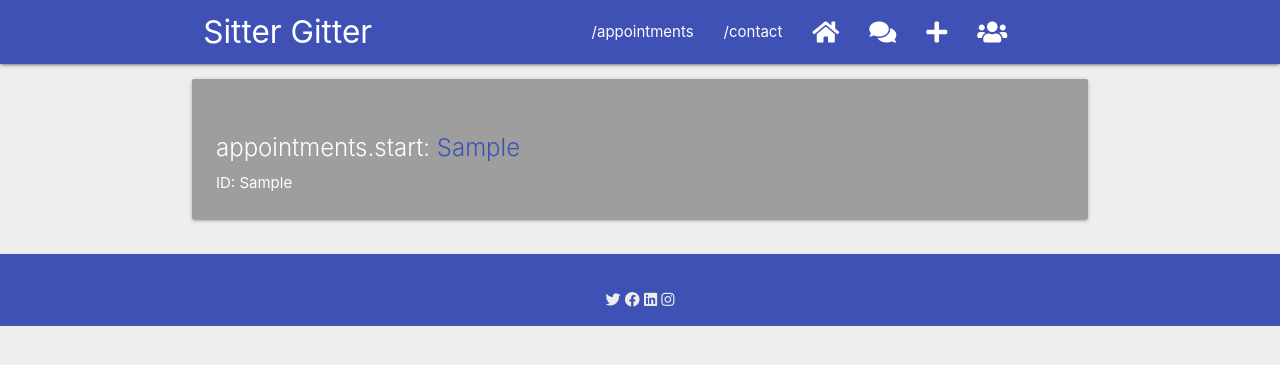
After one commit to sitter-gitter/Sitter-Gitter, a Spring Boot app: page /appointments in a window 1280 px wide. The commit adds this page. Shown: the top 365 px of the page. Run offline with Spring Boot 4, Linux system fonts and the light colour scheme; empty tables hold one stand-in row (values such as "Sample post"); some of the project's set-up classes (security, data sources, template engines, error pages and the like) are left out, and stand-ins take their place; database files in the repository are not loaded; some libraries are stand-ins or nearby versions.

Commit message:
complete appointments logic

```diff
--- /dev/null
+++ b/src/main/java/com/codeup/sittergitter/controllers/AppointmentController.java
@@ -0,0 +1,45 @@
+package com.codeup.sittergitter.controllers;
+
+import com.codeup.sittergitter.models.Appointment;
+import com.codeup.sittergitter.repositories.*;
+import org.springframework.stereotype.Controller;
+import org.springframework.ui.Model;
+import org.springframework.web.bind.annotation.GetMapping;
+import org.springframework.web.bind.annotation.PathVariable;
+
+@Controller
+public class AppointmentController {
+
+    private final ReviewRepository reviewsRepo;
+    private final UserRepository usersRepo;
+    private final AppointmentRepository appointmentsRepo;
+    private final AvailableTimeRepository availableTimesRepo;
+    private final ChildRepository childrenRepo;
+    private final SpecificationRepository specificationsRepo;
+
+    public AppointmentController(ReviewRepository reviewsRepo, UserRepository usersRepo, AppointmentRepository appointmentsRepo, AvailableTimeRepository availableTimesRepo, ChildRepository childrenRepo, SpecificationRepository specificationsRepo) {
+        this.reviewsRepo = reviewsRepo;
+        this.usersRepo = usersRepo;
+        this.appointmentsRepo = appointmentsRepo;
+        this.availableTimesRepo = availableTimesRepo;
+        this.childrenRepo = childrenRepo;
+        this.specificationsRepo = specificationsRepo;
+    }
+
+    // READ ALL APPOINTMENTS
+    @GetMapping("/appointments")
+    public String showAppointments(Model model) {
+        model.addAttribute("appointments", appointmentsRepo.findAll());
+        return "appointments/showAppointments";
+    }
+
+    // READ APPOINTMENT BY ID
+    @GetMapping("/appointments/{id}")
+    public String showAppointment(@PathVariable Long id, Model model) {
+
+        Appointment appointment = appointmentsRepo.findOne(id);
+        model.addAttribute("appointment", appointment);
+
+        return "appointments/showAppointment";
+    }
+}
--- a/src/main/java/com/codeup/sittergitter/controllers/ReviewController.java
+++ b/src/main/java/com/codeup/sittergitter/controllers/ReviewController.java
@@ -42,8 +42,8 @@ public class ReviewController {
 
     @GetMapping("/reviews/{id}")
     public String showReview(@PathVariable Long id, Model model) {
-        User parent = usersRepo.findOne(1L);
-        model.addAttribute("parent", parent);
+//        User parent = usersRepo.findOne(1L);
+//        model.addAttribute("parent", parent);
         //////////////////////////// refactor ^
 
         Review review = reviewsRepo.findOne(id);
--- a/src/main/java/com/codeup/sittergitter/controllers/UserController.java
+++ b/src/main/java/com/codeup/sittergitter/controllers/UserController.java
@@ -34,14 +34,14 @@ public class UserController {
         return "redirect:/login";
     }
 
-    // READ PROFILES
+    // READ ALL PROFILES
     @GetMapping("/profile/index")
     public String showUsers(Model model) {
         model.addAttribute("users", usersRepo.findAll());
         return "users/index";
     }
 
-    // READ PROFILE
+    // READ ONE PROFILE
     @GetMapping("profile/{username}")
     public String showUser(@PathVariable String username, Model model){
         User user = usersRepo.findByUsername(username);
--- a/src/main/java/com/codeup/sittergitter/models/Appointment.java
+++ b/src/main/java/com/codeup/sittergitter/models/Appointment.java
@@ -17,7 +17,7 @@ public class Appointment {
     @JoinColumn(name = "babysitter_id")
     private User babysitter;
     @ManyToOne
-    @JoinColumn(name = "parent_id")
+    @JoinColumn(name = "parent_id") // referencedColumnName="id"
     private User parent;
 
     public Appointment() {
--- /dev/null
+++ b/src/main/resources/templates/appointments/showAppointments.html
@@ -0,0 +1,49 @@
+<!doctype html>
+<html xmlns:th="http://www.thymeleaf.org">
+<head><th:block th:replace="fragments/head :: header('Eriks Test')" /></head>
+<body>
+<nav><th:block th:replace="fragments/navbar :: navbar" /></nav>
+
+
+<div class="container">
+<div class="row">
+<ul>
+
+    <!-- changes start here ///////////////////////////////////////////////////////// -->
+    <li th:each="appointment : ${appointments}">
+    <!-- changes end here ///////////////////////////////////////////////////////// -->
+
+        <div class="card grey hoverable">
+            <div class="card-content white-text" style="padding-top: 16px;">
+                <span class="card-title">
+
+                    <!-- changes start here ///////////////////////////////////////////////////////// -->
+                    appointments.start:
+                    <a th:href="@{'/appointments/'+${appointment.getId()}}">
+                        <span th:text="${appointment.getStart()}" ></span>
+                    </a>
+                    <!-- changes end here ///////////////////////////////////////////////////////// -->
+
+                </span>
+                <span>
+
+                    <!-- changes start here ///////////////////////////////////////////////////////// -->
+                    ID:
+                    <span th:text="${appointment.getEnd()}"></span>
+                    <!-- changes end here ///////////////////////////////////////////////////////// -->
+
+                </span>
+            </div>
+        </div>
+
+    </li>
+
+</ul>
+</div>
+</div>
+
+
+<footer><th:block th:replace="fragments/footer :: footer" /></footer>
+<th:block th:replace="fragments/includes :: includes" />
+</body>
+</html>
--- a/src/main/resources/templates/fragments/footer.html
+++ b/src/main/resources/templates/fragments/footer.html
@@ -11,7 +11,7 @@
 
     <ul class="col s12 center">
         <li>
-            <a href="#" class="grey-text text-lighten-3">
+            <a href="https://twitter.com/sitter_gitter" class="grey-text text-lighten-3">
             <i class="fab fa-twitter"></i></a></li>
         <li>
             <a href="#" class="grey-text text-lighten-3">
--- a/src/main/resources/templates/fragments/navbar.html
+++ b/src/main/resources/templates/fragments/navbar.html
@@ -9,15 +9,19 @@
 <div class="nav-wrapper indigo">
 <div class="container">
 <div class="row">
+
     <div class="col s5">
-    <a href="/reviews" class="brand-logo">Sitter Gitter</a>
+        <a href="/" class="brand-logo">Sitter Gitter</a>
     </div>
+
     <div class="col s7">
         <ul id="nav-mobile" class="right hide-on-med-and-down">
+
+            <li><a href="/appointments">/appointments</a></li>
             <li><a href="/contact">/contact</a></li>
+
             <li><a href="/"><i class="fas fa-home"></i></a></li>
-        <li>
-            <a href="/reviews"><i class="fas fa-comments"></i></a></li>
+            <li><a href="/reviews"><i class="fas fa-comments"></i></a></li>
             <li>
                 <span sec:authorize="isAuthenticated()"></span>
                 <a href="/reviews/create">
@@ -37,9 +41,10 @@
                     inline;">Logout</button>
                 </form>
             </li>
+
         </ul>
+    </div>
 
-</div>
 </div>
 </div>
 </div>
```
Also changed, not shown: src/main/java/com/codeup/sittergitter/controllers/TestErikController.java (added, +45 -0 lines), src/main/resources/templates/appointments/showAppointment.html (added, +54 -0 lines). Lines whose indentation alone changed are shown as unchanged.
